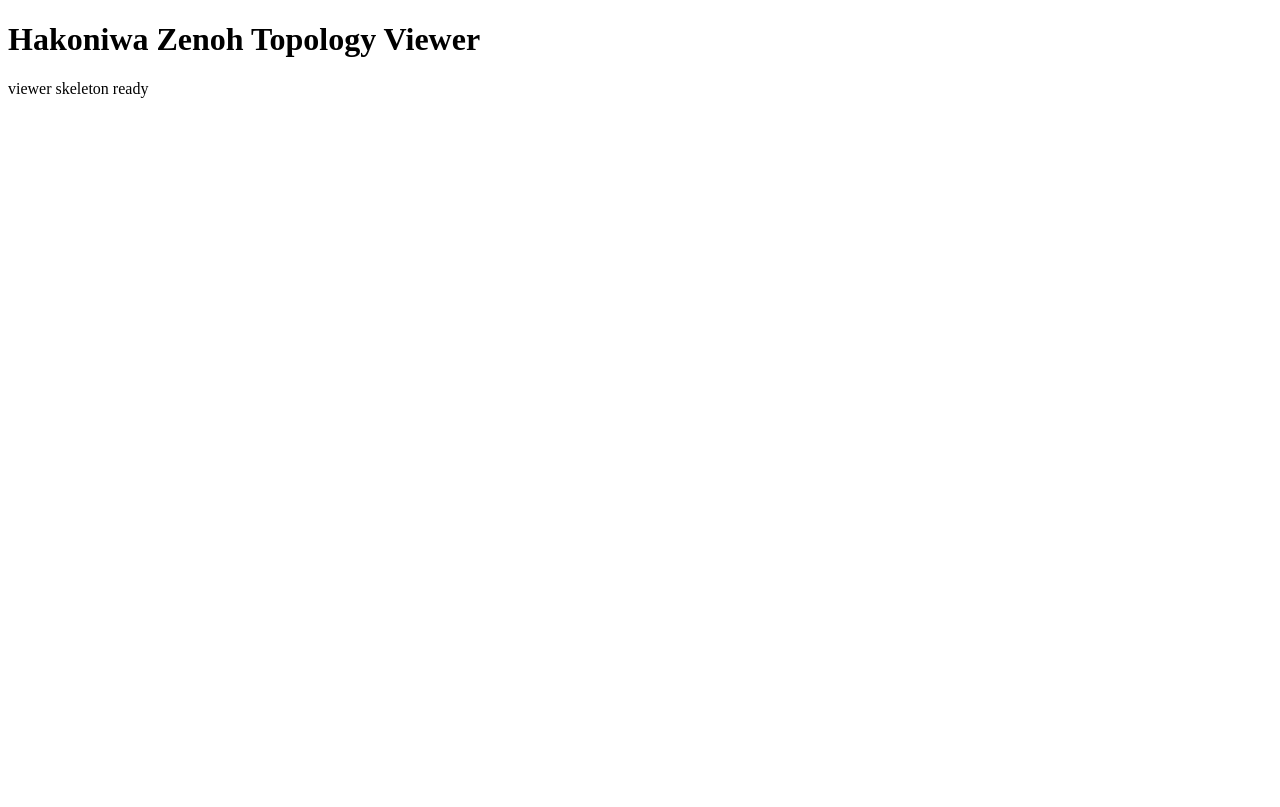
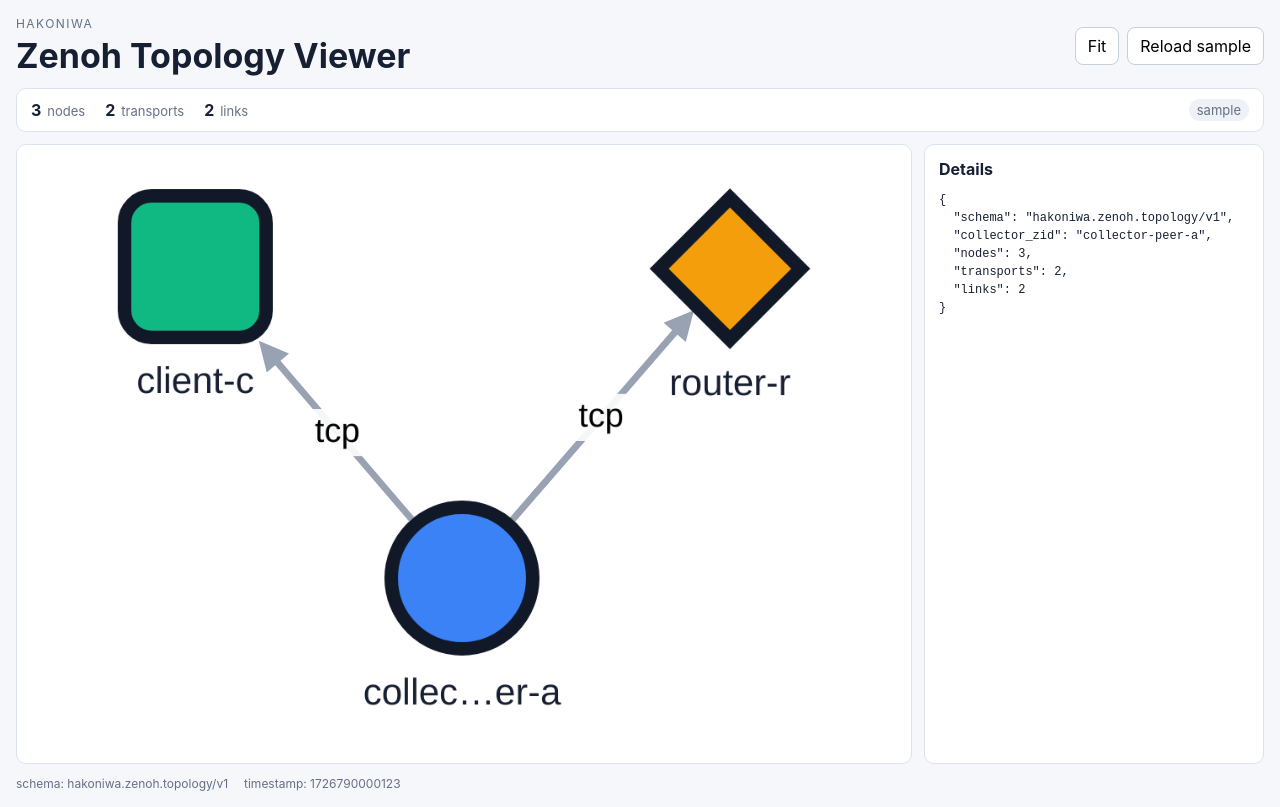
Before and after one commit to hakoniwalab/hakoniwa-zenoh-topology-viewer, a website built with Vite: page web/src/index.html in a window 1280 px wide. Built offline with nearby package versions, Linux system fonts and the light colour scheme.

Commit message:
Implement initial browser topology viewer

```diff
--- a/web/src/index.html
+++ b/web/src/index.html
@@ -1,16 +1,45 @@
 <!doctype html>
-<html lang="en">
+<html lang="ja">
 <head>
   <meta charset="utf-8">
   <meta name="viewport" content="width=device-width, initial-scale=1">
   <title>Hakoniwa Zenoh Topology Viewer</title>
+  <link rel="stylesheet" href="./style.css">
 </head>
 <body>
-  <main>
-    <h1>Hakoniwa Zenoh Topology Viewer</h1>
-    <p id="status">project skeleton</p>
-    <div id="topology"></div>
+  <main class="app-shell">
+    <header class="toolbar">
+      <div>
+        <p class="eyebrow">Hakoniwa</p>
+        <h1>Zenoh Topology Viewer</h1>
+      </div>
+      <div class="toolbar-actions">
+        <button id="fit-button" type="button">Fit</button>
+        <button id="reload-button" type="button">Reload sample</button>
+      </div>
+    </header>
+
+    <section class="summary" aria-label="Topology summary">
+      <div><strong id="node-count">0</strong><span>nodes</span></div>
+      <div><strong id="transport-count">0</strong><span>transports</span></div>
+      <div><strong id="link-count">0</strong><span>links</span></div>
+      <div class="status-wrap"><span id="status" class="status">loading</span></div>
+    </section>
+
+    <section class="viewer-layout">
+      <div id="topology" class="topology" aria-label="Zenoh topology graph"></div>
+      <aside class="details" aria-live="polite">
+        <h2>Details</h2>
+        <pre id="details">Select a node or link.</pre>
+      </aside>
+    </section>
+
+    <footer>
+      <span id="schema-name">schema: -</span>
+      <span id="timestamp">timestamp: -</span>
+    </footer>
   </main>
+
   <script type="module" src="./main.js"></script>
 </body>
 </html>
--- a/web/src/main.js
+++ b/web/src/main.js
@@ -1,9 +1,55 @@
-const status = document.querySelector('#status');
+import { TopologyView } from './topology-view.js';
 
-status.textContent = 'viewer skeleton ready';
+const elements = {
+  graph: document.querySelector('#topology'),
+  details: document.querySelector('#details'),
+  status: document.querySelector('#status'),
+  nodeCount: document.querySelector('#node-count'),
+  transportCount: document.querySelector('#transport-count'),
+  linkCount: document.querySelector('#link-count'),
+  schemaName: document.querySelector('#schema-name'),
+  timestamp: document.querySelector('#timestamp'),
+  fitButton: document.querySelector('#fit-button'),
+  reloadButton: document.querySelector('#reload-button')
+};
 
-// TODO:
-// 1. connect via hakoniwa-pdu-javascript
-// 2. decode std_msgs/String as CDR
-// 3. JSON.parse(data)
-// 4. render nodes/transports/links with Cytoscape.js
+const view = new TopologyView(elements.graph, elements.details);
+
+async function loadSample() {
+  setStatus('loading');
+  try {
+    const response = await fetch('./sample-topology.json', { cache: 'no-store' });
+    if (!response.ok) {
+      throw new Error(`HTTP ${response.status}`);
+    }
+    const snapshot = await response.json();
+    renderSnapshot(snapshot);
+    setStatus('sample');
+  } catch (error) {
+    setStatus('error');
+    elements.details.textContent = String(error);
+  }
+}
+
+function renderSnapshot(snapshot) {
+  const topology = view.render(snapshot);
+  elements.nodeCount.textContent = String(topology.nodes.length);
+  elements.transportCount.textContent = String(topology.transports.length);
+  elements.linkCount.textContent = String(topology.links.length);
+  elements.schemaName.textContent = `schema: ${topology.schema}`;
+  elements.timestamp.textContent = `timestamp: ${topology.timestamp || '-'}`;
+}
+
+function setStatus(text) {
+  elements.status.textContent = text;
+}
+
+elements.fitButton.addEventListener('click', () => view.fit());
+elements.reloadButton.addEventListener('click', () => loadSample());
+
+loadSample();
+
+// Future PDU integration should call renderSnapshot(snapshot) after:
+// 1. WebSocket receive via hakoniwa-pdu-javascript
+// 2. std_msgs/String CDR decode
+// 3. JSON.parse(pdu.data)
--- /dev/null
+++ b/web/src/sample-topology.json
@@ -0,0 +1,61 @@
+{
+  "schema": "hakoniwa.zenoh.topology/v1",
+  "timestamp": 1726790000123,
+  "collector": {
+    "zid": "collector-peer-a"
+  },
+  "nodes": [
+    {
+      "zid": "collector-peer-a",
+      "mode": "peer"
+    },
+    {
+      "zid": "router-r",
+      "mode": "router"
+    },
+    {
+      "zid": "client-c",
+      "mode": "client"
+    }
+  ],
+  "transports": [
+    {
+      "remote_zid": "router-r",
+      "remote_mode": "router",
+      "qos": true,
+      "multicast": false
+    },
+    {
+      "remote_zid": "client-c",
+      "remote_mode": "client",
+      "qos": true,
+      "multicast": false
+    }
+  ],
+  "links": [
+    {
+      "remote_zid": "router-r",
+      "protocol": "tcp",
+      "src_endpoint": "tcp/172.30.0.10:55200",
+      "dst_endpoint": "tcp/172.40.0.10:7447",
+      "mtu": 65535,
+      "streamed": true,
+      "interfaces": [
+        "eth0"
+      ],
+      "reliability": "reliable"
+    },
+    {
+      "remote_zid": "client-c",
+      "protocol": "tcp",
+      "src_endpoint": "tcp/172.30.0.10:55210",
+      "dst_endpoint": "tcp/172.30.0.11:7447",
+      "mtu": 65535,
+      "streamed": true,
+      "interfaces": [
+        "eth0"
+      ],
+      "reliability": "reliable"
+    }
+  ]
+}
--- /dev/null
+++ b/web/src/style.css
@@ -0,0 +1,159 @@
+:root {
+  font-family: Inter, ui-sans-serif, system-ui, -apple-system, BlinkMacSystemFont, "Segoe UI", sans-serif;
+  color: #172033;
+  background: #f5f7fb;
+}
+
+* {
+  box-sizing: border-box;
+}
+
+body {
+  margin: 0;
+}
+
+button {
+  font: inherit;
+}
+
+.app-shell {
+  min-height: 100vh;
+  display: grid;
+  grid-template-rows: auto auto 1fr auto;
+  gap: 12px;
+  padding: 16px;
+}
+
+.toolbar,
+.summary,
+.viewer-layout,
+footer {
+  width: min(1400px, 100%);
+  margin: 0 auto;
+}
+
+.toolbar {
+  display: flex;
+  align-items: center;
+  justify-content: space-between;
+  gap: 16px;
+}
+
+.eyebrow {
+  margin: 0 0 4px;
+  color: #667085;
+  font-size: 12px;
+  text-transform: uppercase;
+  letter-spacing: 0.12em;
+}
+
+h1,
+h2 {
+  margin: 0;
+}
+
+h1 {
+  font-size: clamp(24px, 4vw, 34px);
+}
+
+h2 {
+  font-size: 16px;
+}
+
+.toolbar-actions {
+  display: flex;
+  gap: 8px;
+  flex-wrap: wrap;
+}
+
+button {
+  border: 1px solid #c7cfdd;
+  border-radius: 8px;
+  background: white;
+  padding: 8px 12px;
+  cursor: pointer;
+}
+
+.summary {
+  display: flex;
+  gap: 20px;
+  align-items: center;
+  flex-wrap: wrap;
+  padding: 10px 14px;
+  background: white;
+  border: 1px solid #dde3ec;
+  border-radius: 10px;
+}
+
+.summary div {
+  display: flex;
+  gap: 6px;
+  align-items: baseline;
+}
+
+.summary span {
+  color: #667085;
+  font-size: 13px;
+}
+
+.status-wrap {
+  margin-left: auto;
+}
+
+.status {
+  padding: 3px 8px;
+  border-radius: 999px;
+  background: #eef1f5;
+}
+
+.viewer-layout {
+  min-height: 620px;
+  display: grid;
+  grid-template-columns: minmax(0, 1fr) minmax(260px, 340px);
+  gap: 12px;
+}
+
+.topology,
+.details {
+  border: 1px solid #dde3ec;
+  border-radius: 10px;
+  background: white;
+}
+
+.topology {
+  min-height: 620px;
+}
+
+.details {
+  padding: 14px;
+  overflow: auto;
+}
+
+.details pre {
+  white-space: pre-wrap;
+  word-break: break-word;
+  font-size: 12px;
+  line-height: 1.5;
+}
+
+footer {
+  display: flex;
+  gap: 16px;
+  flex-wrap: wrap;
+  color: #667085;
+  font-size: 12px;
+}
+
+@media (max-width: 860px) {
+  .viewer-layout {
+    grid-template-columns: 1fr;
+  }
+
+  .topology {
+    min-height: 480px;
+  }
+
+  .status-wrap {
+    margin-left: 0;
+  }
+}
--- /dev/null
+++ b/web/src/topology-model.js
@@ -0,0 +1,98 @@
+export function normalizeTopology(snapshot) {
+  if (!snapshot || typeof snapshot !== 'object') {
+    throw new Error('Topology snapshot must be an object');
+  }
+  if (snapshot.schema !== 'hakoniwa.zenoh.topology/v1') {
+    throw new Error(`Unsupported topology schema: ${snapshot.schema ?? '(missing)'}`);
+  }
+
+  const collectorZid = snapshot.collector?.zid ?? '';
+  const nodes = Array.isArray(snapshot.nodes) ? snapshot.nodes : [];
+  const transports = Array.isArray(snapshot.transports) ? snapshot.transports : [];
+  const links = Array.isArray(snapshot.links) ? snapshot.links : [];
+
+  const nodeByZid = new Map();
+
+  function ensureNode(zid, mode = 'unknown') {
+    if (!zid) {
+      return;
+    }
+    const existing = nodeByZid.get(zid);
+    if (!existing) {
+      nodeByZid.set(zid, { zid, mode: mode || 'unknown' });
+      return;
+    }
+    if ((existing.mode === 'unknown' || !existing.mode) && mode && mode !== 'unknown') {
+      existing.mode = mode;
+    }
+  }
+
+  for (const node of nodes) {
+    ensureNode(node.zid, node.mode);
+  }
+  ensureNode(collectorZid, nodeByZid.get(collectorZid)?.mode ?? 'collector');
+
+  for (const transport of transports) {
+    ensureNode(transport.remote_zid, transport.remote_mode);
+  }
+  for (const link of links) {
+    ensureNode(link.remote_zid);
+  }
+
+  return {
+    schema: snapshot.schema,
+    timestamp: snapshot.timestamp ?? 0,
+    collectorZid,
+    nodes: [...nodeByZid.values()],
+    transports,
+    links
+  };
+}
+
+export function toCytoscapeElements(snapshot) {
+  const topology = normalizeTopology(snapshot);
+
+  const nodeElements = topology.nodes.map((node) => ({
+    group: 'nodes',
+    data: {
+      id: node.zid,
+      label: shortZid(node.zid),
+      zid: node.zid,
+      mode: node.mode || 'unknown',
+      collector: node.zid === topology.collectorZid
+    }
+  }));
+
+  const edgeElements = [];
+  const edgeSource = topology.links.length > 0 ? topology.links : topology.transports;
+
+  edgeSource.forEach((item, index) => {
+    const target = item.remote_zid;
+    if (!topology.collectorZid || !target) {
+      return;
+    }
+
+    const protocol = item.protocol || '';
+    const id = `edge-${index}-${topology.collectorZid}-${target}`;
+    edgeElements.push({
+      group: 'edges',
+      data: {
+        id,
+        source: topology.collectorZid,
+        target,
+        label: protocol,
+        kind: topology.links.length > 0 ? 'link' : 'transport',
+        raw: item
+      }
+    });
+  });
+
+  return [...nodeElements, ...edgeElements];
+}
+
+function shortZid(zid) {
+  if (zid.length <= 12) {
+    return zid;
+  }
+  return `${zid.slice(0, 6)}…${zid.slice(-4)}`;
+}
--- /dev/null
+++ b/web/src/topology-view.js
@@ -0,0 +1,107 @@
+import cytoscape from 'cytoscape';
+import { normalizeTopology, toCytoscapeElements } from './topology-model.js';
+
+export class TopologyView {
+  constructor(container, detailsElement) {
+    this.detailsElement = detailsElement;
+    this.cy = cytoscape({
+      container,
+      elements: [],
+      layout: { name: 'cose', animate: false },
+      style: [
+        {
+          selector: 'node',
+          style: {
+            'background-color': '#667085',
+            'label': 'data(label)',
+            'color': '#172033',
+            'font-size': 11,
+            'text-valign': 'bottom',
+            'text-margin-y': 8,
+            'width': 42,
+            'height': 42
+          }
+        },
+        {
+          selector: 'node[mode = "peer"]',
+          style: { 'background-color': '#3b82f6' }
+        },
+        {
+          selector: 'node[mode = "router"]',
+          style: { 'background-color': '#f59e0b', 'shape': 'diamond' }
+        },
+        {
+          selector: 'node[mode = "client"]',
+          style: { 'background-color': '#10b981', 'shape': 'round-rectangle' }
+        },
+        {
+          selector: 'node[collector]',
+          style: {
+            'border-width': 4,
+            'border-color': '#111827'
+          }
+        },
+        {
+          selector: 'edge',
+          style: {
+            'curve-style': 'bezier',
+            'width': 2,
+            'line-color': '#98a2b3',
+            'target-arrow-shape': 'triangle',
+            'target-arrow-color': '#98a2b3',
+            'label': 'data(label)',
+            'font-size': 10,
+            'text-background-color': '#ffffff',
+            'text-background-opacity': 0.9,
+            'text-background-padding': 2
+          }
+        },
+        {
+          selector: ':selected',
+          style: {
+            'border-width': 4,
+            'border-color': '#7c3aed',
+            'line-color': '#7c3aed',
+            'target-arrow-color': '#7c3aed'
+          }
+        }
+      ]
+    });
+
+    this.cy.on('tap', 'node, edge', (event) => {
+      const element = event.target;
+      this.showDetails(element.data());
+    });
+  }
+
+  render(snapshot) {
+    const topology = normalizeTopology(snapshot);
+    this.cy.elements().remove();
+    this.cy.add(toCytoscapeElements(snapshot));
+    this.cy.layout({
+      name: 'cose',
+      animate: false,
+      fit: true,
+      padding: 40
+    }).run();
+    this.showDetails({
+      schema: topology.schema,
+      collector_zid: topology.collectorZid,
+      nodes: topology.nodes.length,
+      transports: topology.transports.length,
+      links: topology.links.length
+    });
+    return topology;
+  }
+
+  fit() {
+    this.cy.fit(undefined, 40);
+  }
+
+  showDetails(value) {
+    if (!this.detailsElement) {
+      return;
+    }
+    this.detailsElement.textContent = JSON.stringify(value, null, 2);
+  }
+}
```
Also changed, not shown: web/package.json (+12 -2 lines), web/tests/topology-model.test.js (added, +55 -0 lines), web/README.md (added).
